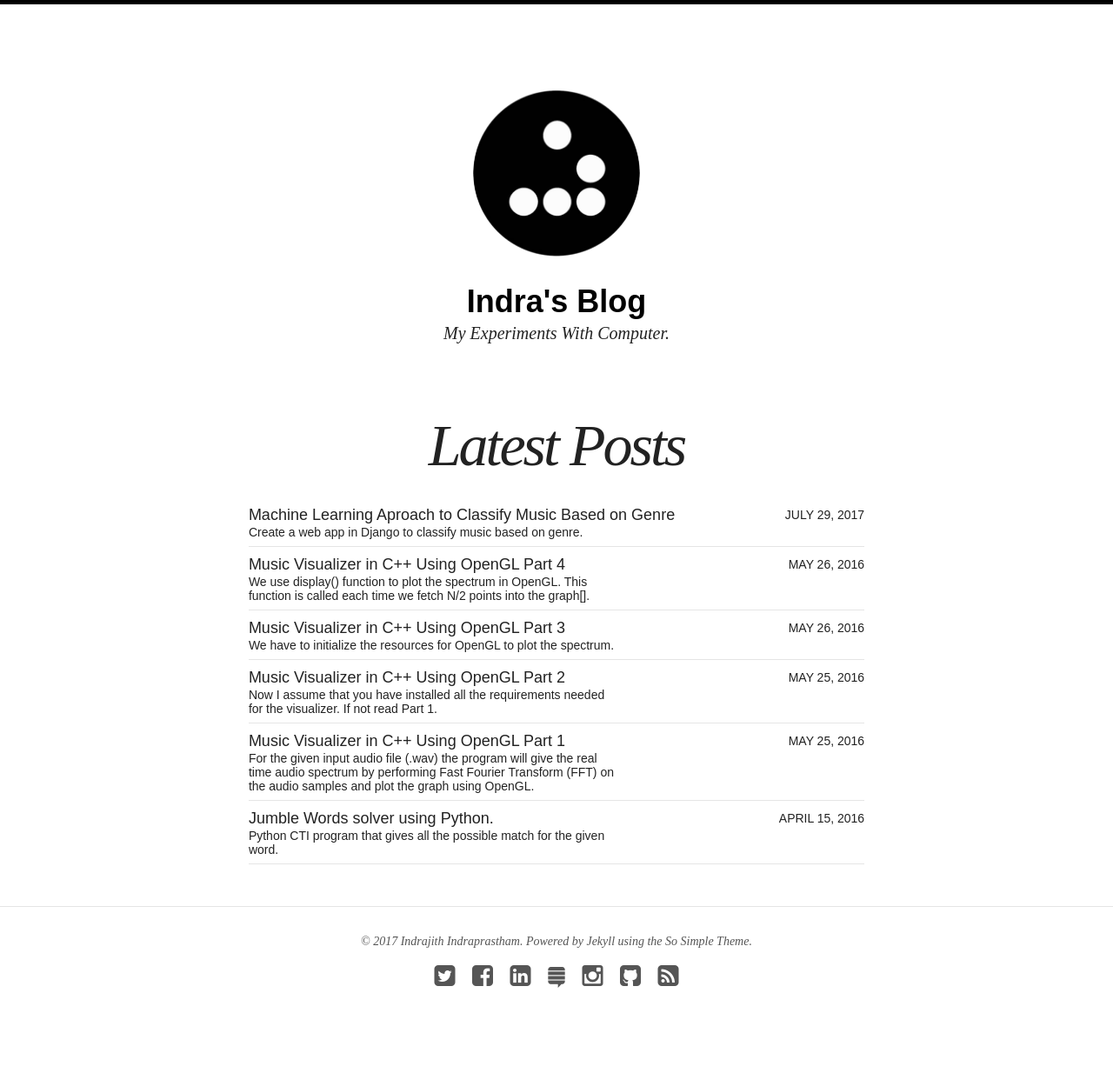
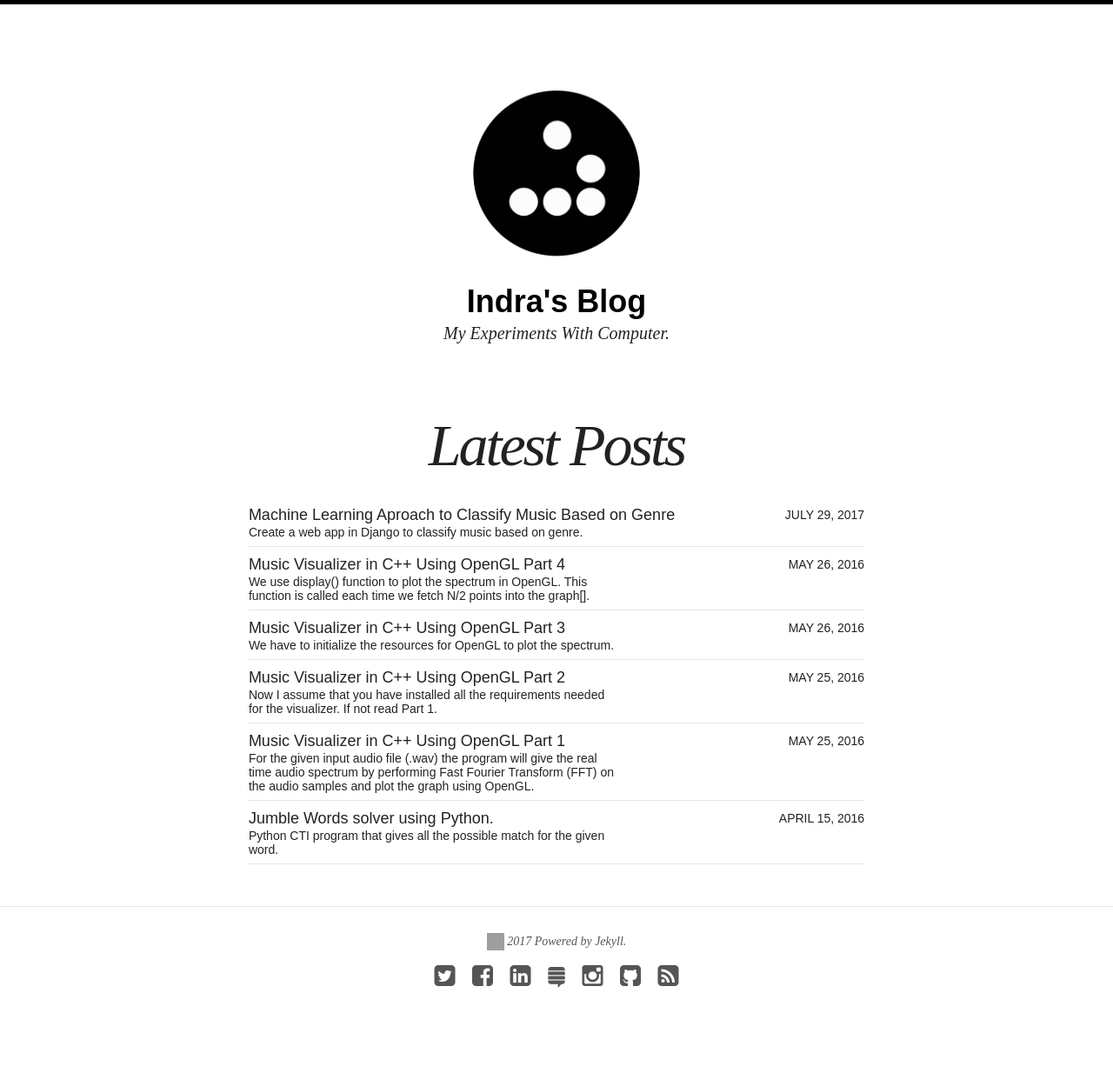
Before and after one commit to indrajithi/indrajithi.github.io, a Jekyll site: the page built from index.html, in a window 1280 px wide. Shown: the whole page at 87% size. Built offline with Jekyll 4.4.1, drawn with Linux system fonts in a browser that asks for light colours; nearby versions of some CDN libraries; grey boxes are pictures that could not be loaded.

Commit message:
footer: added cc

```diff
--- a/_includes/footer.html
+++ b/_includes/footer.html
@@ -1,6 +1,6 @@
 {% if site.owner.google.ad-client and site.owner.google.ad-slot %}{% include ad-footer.html %}{% endif %}
 
-<span>&copy; {{ site.time | date: '%Y' }} {{ site.owner.name }}. Powered by <a href="http://jekyllrb.com" rel="nofollow">Jekyll</a> using the <a href="https://mademistakes.com/work/so-simple-jekyll-theme/" rel="nofollow">So Simple Theme</a>.</span>
+<span><img src="https://mirrors.creativecommons.org/presskit/icons/cc.large.png" style="width:20px;height:20px;"> {{ site.time | date: '%Y' }}  Powered by <a href="http://jekyllrb.com" rel="nofollow">Jekyll.</a> </span>
 <div class="social-icons">
 	{% if site.owner.twitter %}<a href="https://twitter.com/{{ site.owner.twitter }}" title="{{ site.owner.name}} on Twitter" target="_blank"><i class="fa fa-twitter-square fa-2x"></i></a>{% endif %}
 	{% if site.owner.facebook %}<a href="https://facebook.com/{{ site.owner.facebook }}" title="{{ site.owner.name}} on Facebook" target="_blank"><i class="fa fa-facebook-square fa-2x"></i></a>{% endif %}
```
